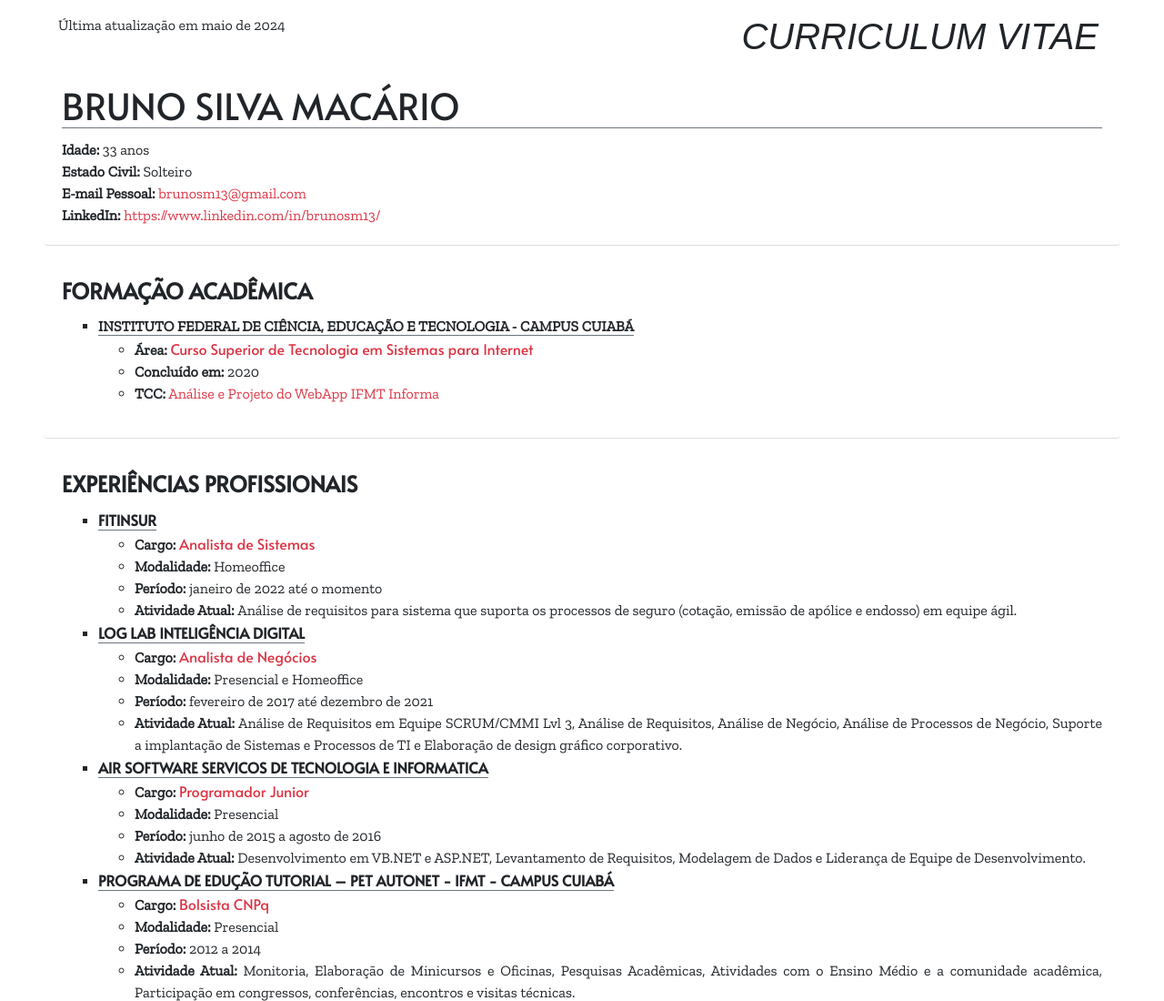
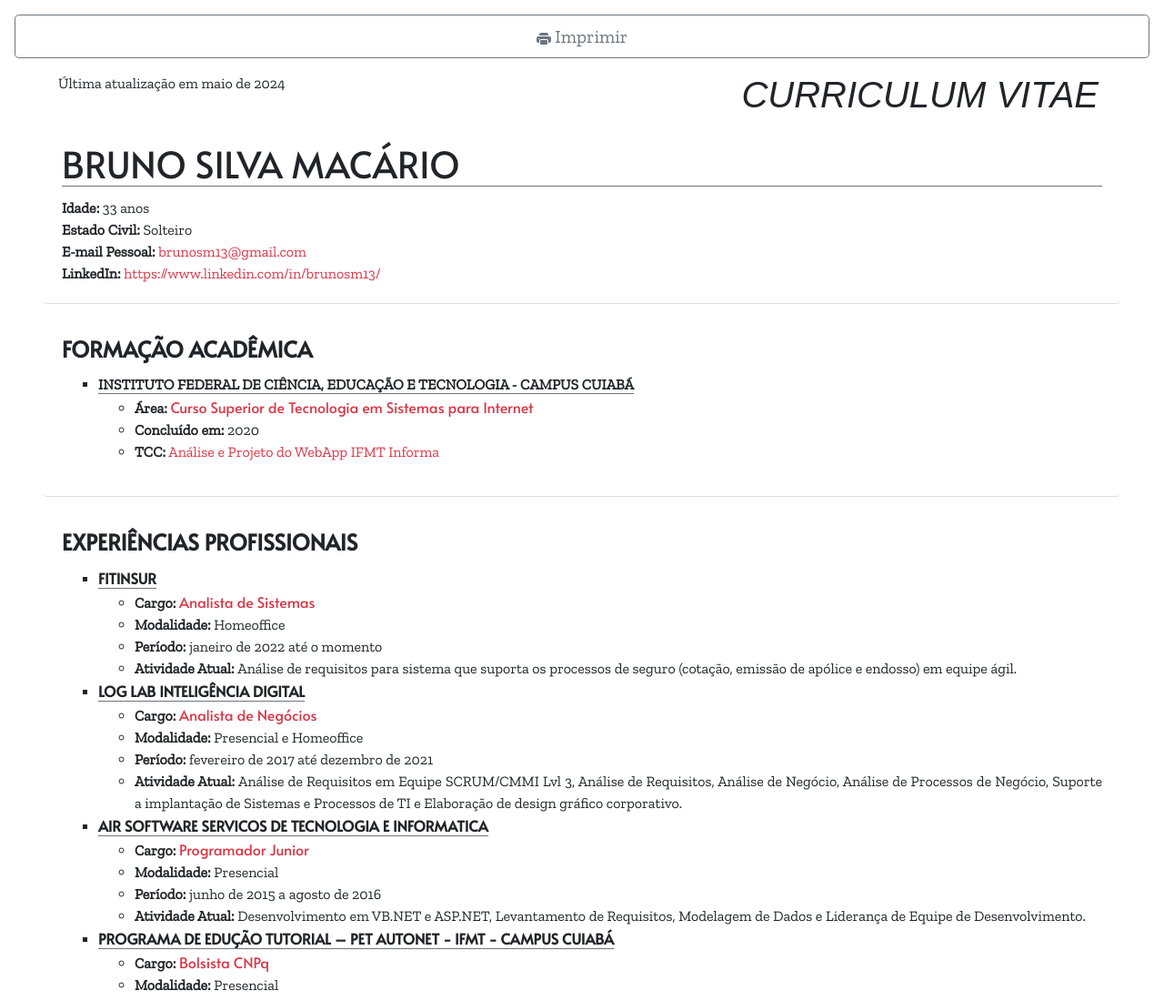
Before and after one commit to brunosm13/curriculo-json, a plain HTML site: page index.html in a window 1280 px wide. Shown: the top 1100 px of the page at 91% size. Drawn offline with nearby package versions, Linux system fonts and the light colour scheme.

Commit message:
Inclusão de impressão da página de currículo.

```diff
--- a/index.html
+++ b/index.html
@@ -16,6 +16,17 @@
 	</head>
 
 	<body style="font-family: 'Zilla Slab', sans-serif;" class="text-justify">
+		<header class="m-3 d-print-none">
+			<button id="generate-pdf" class="btn btn-outline-secondary btn-lg btn-block">
+				<svg xmlns="http://www.w3.org/2000/svg" width="16" height="16" fill="currentColor" class="bi bi-printer-fill" viewBox="0 0 16 16">
+					<path d="M5 1a2 2 0 0 0-2 2v1h10V3a2 2 0 0 0-2-2zm6 8H5a1 1 0 0 0-1 1v3a1 1 0 0 0 1 1h6a1 1 0 0 0 1-1v-3a1 1 0 0 0-1-1"/>
+					<path d="M0 7a2 2 0 0 1 2-2h12a2 2 0 0 1 2 2v3a2 2 0 0 1-2 2h-1v-2a2 2 0 0 0-2-2H5a2 2 0 0 0-2 2v2H2a2 2 0 0 1-2-2zm2.5 1a.5.5 0 1 0 0-1 .5.5 0 0 0 0 1"/>
+				</svg>
+				Imprimir
+			</button>
+		</header>
+
+		<article id="content" class="mr-0 ml-0 mt-0">
 			<div class="clearfix mx-5 mt-3">
 				<p class="ml-3 float-left" id="atualizadoEm"></p>
 				<p class="float-right h1 text-right mr-4 font-weight-normal font-italic" style="font-family: 'Calibri Light', sans-serif;" id="titulo"></p>
@@ -64,13 +75,17 @@
 					</p>
 				</div>
 			</div>
-
 			<p class="ml-3 text-center d-print-none" id="rodapeSite"></p>
+		</article>
 
 
 		<script type="text/javascript" src="./js/bootstrap.min.js"></script>
 
 		<script id="execute-json">
+			document.getElementById('generate-pdf').addEventListener('click', function () {
+				window.print();
+			});
+
 			document.addEventListener('DOMContentLoaded', function() {
 				fetch('./curriculo.json')
 				.then(response => response.json())
```
Lines whose indentation alone changed are shown as unchanged.
